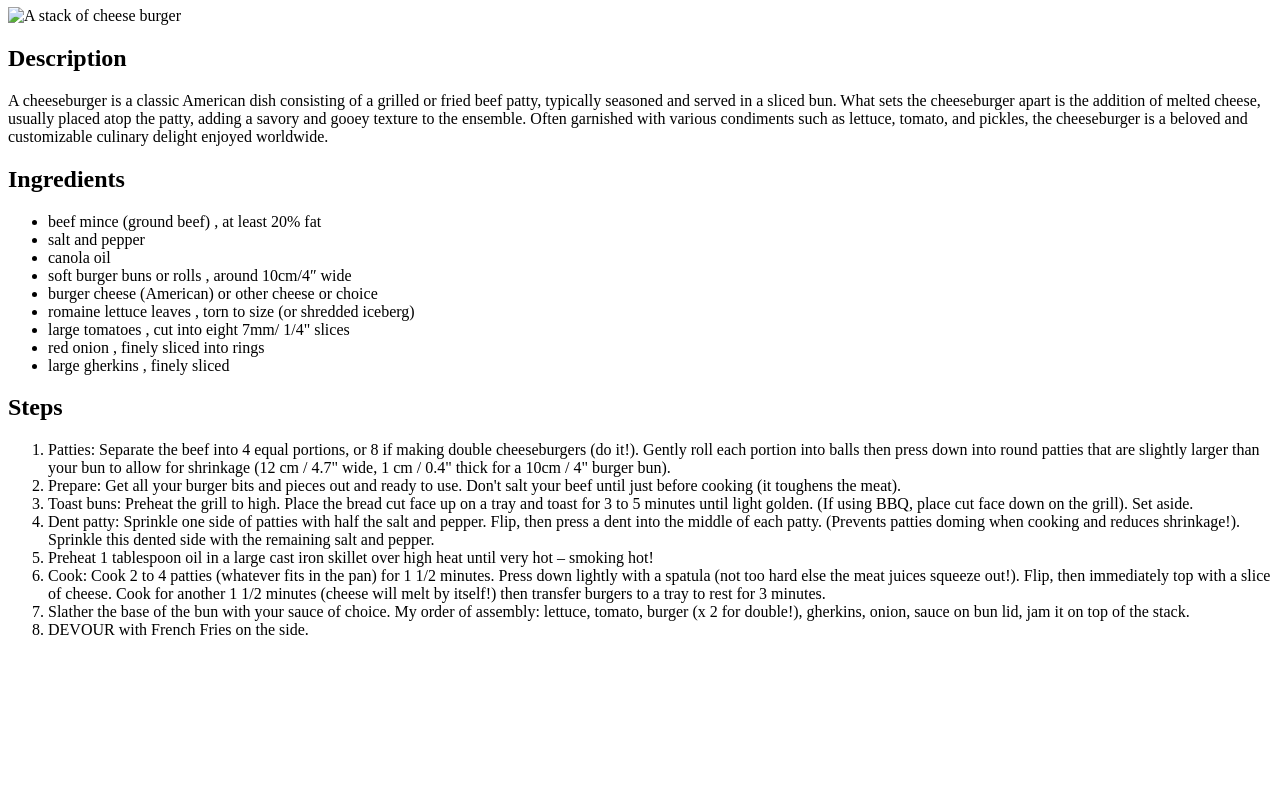
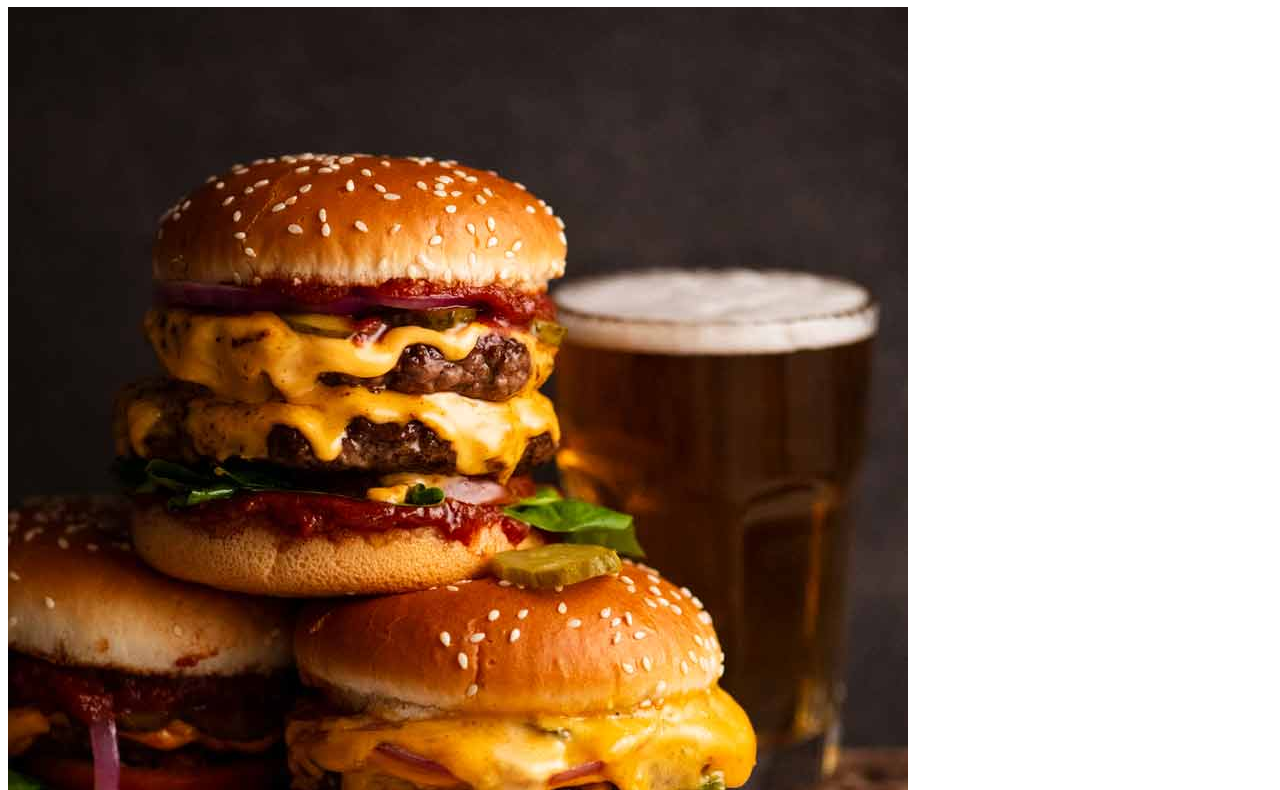
Before and after one commit to MalikHack007/Odin-Recipes, a plain HTML site: page recipes/cheeseburger.html in a window 1280 px wide. Shown: the part 73-863 px from the top of the page. Before the commit the page ends 800 px from the top, so only its background shows below. Drawn offline with Linux system fonts and the light colour scheme.

Commit message:
fix the img not showing up issue

```diff
--- a/recipes/cheeseburger.html
+++ b/recipes/cheeseburger.html
@@ -7,7 +7,7 @@
 </head>
 <body>
     <h1>How to make a delicious cheese burger</h1>
-    <img src="static/Stack-of-cheeseburgers.jpg" alt="A stack of cheese burger">
+    <img src="../static/Stack-of-cheeseburgers.jpg" alt="A stack of cheese burger">
     <h2>Description</h2>
     <p>
         A cheeseburger is a classic American dish consisting of a grilled or fried beef patty, typically seasoned and served in a sliced bun. What sets the cheeseburger apart is the addition of melted cheese, usually placed atop the patty, adding a savory and gooey texture to the ensemble. Often garnished with various condiments such as lettuce, tomato, and pickles, the cheeseburger is a beloved and customizable culinary delight enjoyed worldwide.
```
